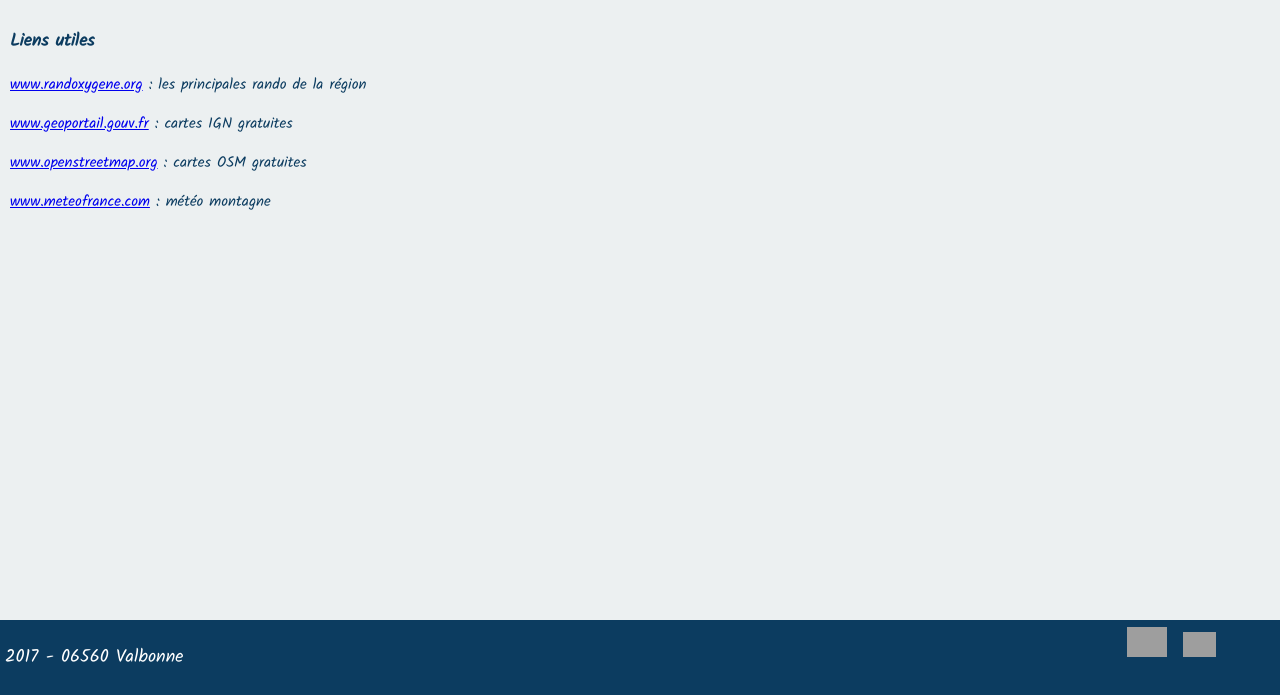
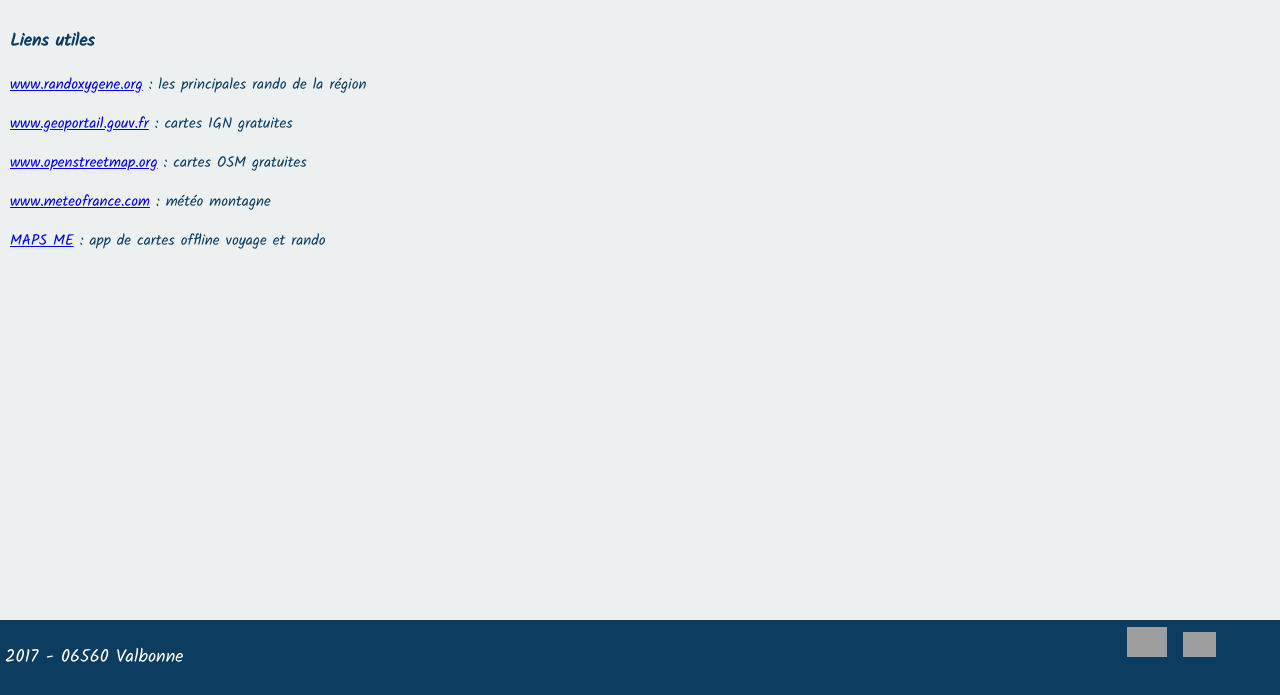
Before and after one commit to unchunka/flech, a PHP site: template view/links.twig in a window 1280 px wide. Shown: the part 154-849 px from the top of the page. Run offline with PHP 8.4, Linux system fonts and the light colour scheme; the template is opened without the code that fills it, so the values that code supplies are empty; some libraries are stand-ins or nearby versions; grey boxes are pictures that could not be loaded.

Commit message:
Add maps me link

```diff
--- a/view/links.twig
+++ b/view/links.twig
@@ -11,7 +11,7 @@
         <p><a href="https://www.geoportail.gouv.fr/">www.geoportail.gouv.fr</a> : cartes IGN gratuites</p>
         <p><a href="http://www.openstreetmap.org/">www.openstreetmap.org</a> : cartes OSM gratuites</p>
         <p><a href="http://www.meteofrance.com/previsions-meteo-montagne/alpes-du-sud/monp007alpesdusud/">www.meteofrance.com</a> : météo montagne</p>
-
+        <p><a href="http://maps.me/">MAPS ME</a> : app de cartes offline voyage et rando</p>
     </div>
 
 {% endblock %}
```
